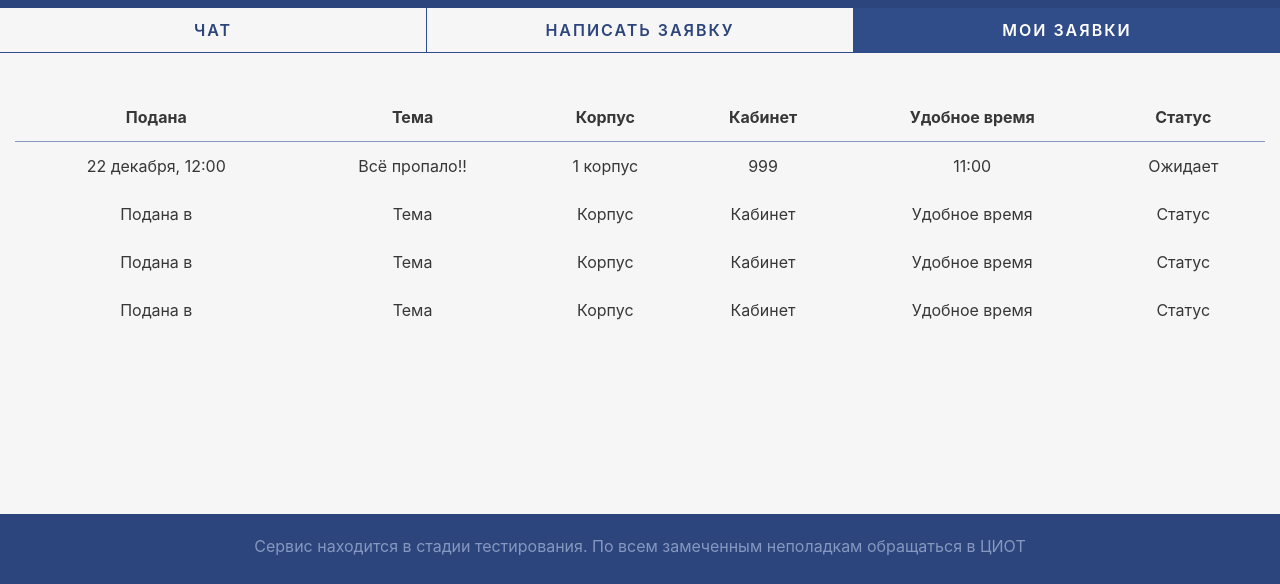
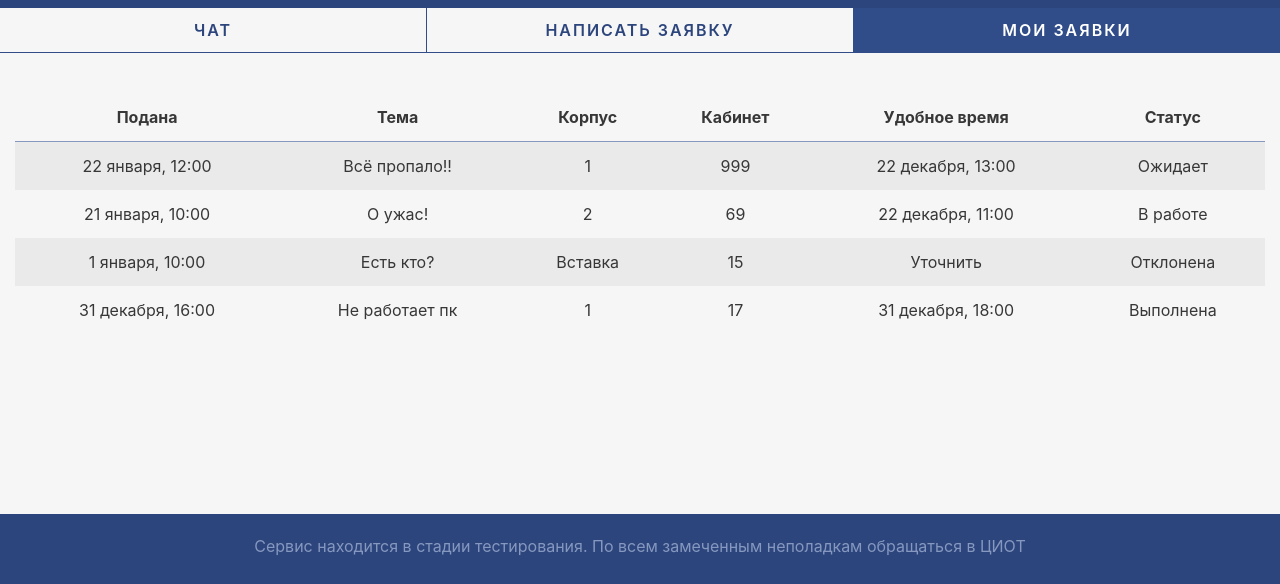
Before and after one commit to finganapre/LIVE-SUPPORT, a website: page app/user-props.html in a window 1280 px wide. Shown: the part 216-800 px from the top of the page. Drawn offline with Linux system fonts and the light colour scheme.

Commit message:
добавлено немного данных в таблицу заявок

```diff
--- a/app/sass/main.sass
+++ b/app/sass/main.sass
@@ -317,8 +317,11 @@ form.form-horizontal
 .table > thead > tr > th, .table > tbody > tr > th, .table > tfoot > tr > th, .table > thead > tr > td, .table > tbody > tr > td, .table > tfoot > tr > td
 	border: none !important
 
-.user-info.table > tbody > tr > th:last-child
-	font-weight: 400
+.user-info .table
+	& tbody
+		& tr
+			& th:last-child
+				font-weight: 400
 
 .table-wrapper
 	&-props
--- a/app/user-props.html
+++ b/app/user-props.html
@@ -81,7 +81,7 @@
                         <div id="user-props">
                             <div class="prop-container">
                                 <div class="table-wrapper table-wrapper-props">
-                                        <table class="table borderless">
+                                        <table class="table table-striped borderless">
                                             <thead>
                                                 <tr>
                                                     <th class="filed">Подана</th>
@@ -94,36 +94,36 @@
                                             </thead>
                                             <tbody>
                                                 <tr>
-                                                    <th class="filed">22 декабря, 12:00</th>
+                                                    <th class="filed">22 января, 12:00</th>
                                                     <th class="theme">Всё пропало!!</th>
-                                                    <th class="housing">1 корпус</th>
+                                                    <th class="housing">1</th>
                                                     <th class="room">999</th>
-                                                    <th class="convenient-time">11:00</th>
+                                                    <th class="convenient-time">22 декабря, 13:00</th>
                                                     <th class="convenient-time">Ожидает</th>
                                                 </tr>
                                                 <tr>
-                                                    <th class="filed">Подана в</th>
-                                                    <th class="theme">Тема</th>
-                                                    <th class="housing">Корпус</th>
-                                                    <th class="room">Кабинет</th>
-                                                    <th class="convenient-time">Удобное время</th>
-                                                    <th class="convenient-time">Статус</th>
+                                                    <th class="filed">21 января, 10:00</th>
+                                                    <th class="theme">О ужас!</th>
+                                                    <th class="housing">2</th>
+                                                    <th class="room">69</th>
+                                                    <th class="convenient-time">22 декабря, 11:00</th>
+                                                    <th class="convenient-time">В работе</th>
                                                 </tr>
                                                 <tr>
-                                                    <th class="filed">Подана в</th>
-                                                    <th class="theme">Тема</th>
-                                                    <th class="housing">Корпус</th>
-                                                    <th class="room">Кабинет</th>
-                                                    <th class="convenient-time">Удобное время</th>
-                                                    <th class="convenient-time">Статус</th>
+                                                    <th class="filed">1 января, 10:00</th>
+                                                    <th class="theme">Есть кто?</th>
+                                                    <th class="housing">Вставка</th>
+                                                    <th class="room">15</th>
+                                                    <th class="convenient-time">Уточнить</th>
+                                                    <th class="convenient-time">Отклонена</th>
                                                 </tr>
                                                 <tr>
-                                                    <th class="filed">Подана в</th>
-                                                    <th class="theme">Тема</th>
-                                                    <th class="housing">Корпус</th>
-                                                    <th class="room">Кабинет</th>
-                                                    <th class="convenient-time">Удобное время</th>
-                                                    <th class="convenient-time">Статус</th>
+                                                    <th class="filed">31 декабря, 16:00</th>
+                                                    <th class="theme">Не работает пк</th>
+                                                    <th class="housing">1</th>
+                                                    <th class="room">17</th>
+                                                    <th class="convenient-time">31 декабря, 18:00</th>
+                                                    <th class="convenient-time">Выполнена</th>
                                                 </tr>
                                             </tbody>
                                         </table>
```
Also changed, not shown: app/css/main.css.
